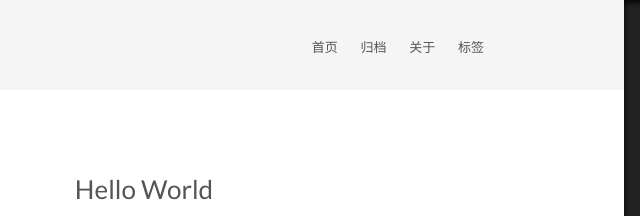
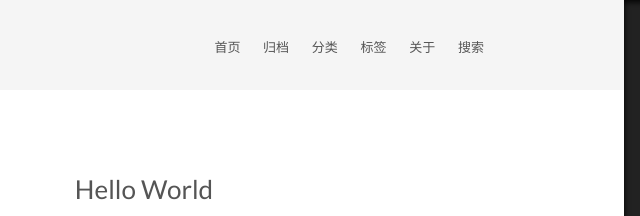
Before and after one commit to GuoJCoder/GuoJCoder.github.io, a plain HTML site: page 2016/08/10/hello-world/index.html in a window 1280 px wide. Shown: the top 216 px of the page, 336-976 px from the left. Drawn offline with Linux system fonts and the light colour scheme.

Commit message:
Site updated: 2016-08-10 14:16:46

```diff
--- a/2016/08/10/hello-world/index.html
+++ b/2016/08/10/hello-world/index.html
@@ -188,6 +188,22 @@ Quick">
         </li>
 
 
+        <li class="menu-item menu-item-categories">
+          <a href="/categories" rel="section">
+
+            分类
+          </a>
+        </li>
+
+
+        <li class="menu-item menu-item-tags">
+          <a href="/tags" rel="section">
+
+            标签
+          </a>
+        </li>
+
+
         <li class="menu-item menu-item-about">
           <a href="/about" rel="section">
 
@@ -196,10 +212,10 @@ Quick">
         </li>
 
 
-        <li class="menu-item menu-item-tags">
-          <a href="/tags" rel="section">
+        <li class="menu-item menu-item-search">
+          <a href="/search" rel="section">
 
-            标签
+            搜索
           </a>
         </li>
 
--- a/css/main.css
+++ b/css/main.css
@@ -1548,7 +1548,7 @@ pre .javascript .function {
   width: 4px;
   height: 4px;
   border-radius: 50%;
-  background: #e71be7;
+  background: #73ffb9;
 }
 .links-of-blogroll {
   font-size: 13px;
```
Also changed, not shown: 2016/08/10/欢迎来到我的博客/index.html (+19 -3 lines), archives/2016/08/index.html (+19 -3 lines), archives/2016/index.html (+19 -3 lines), archives/index.html (+19 -3 lines), index.html (+19 -3 lines).
